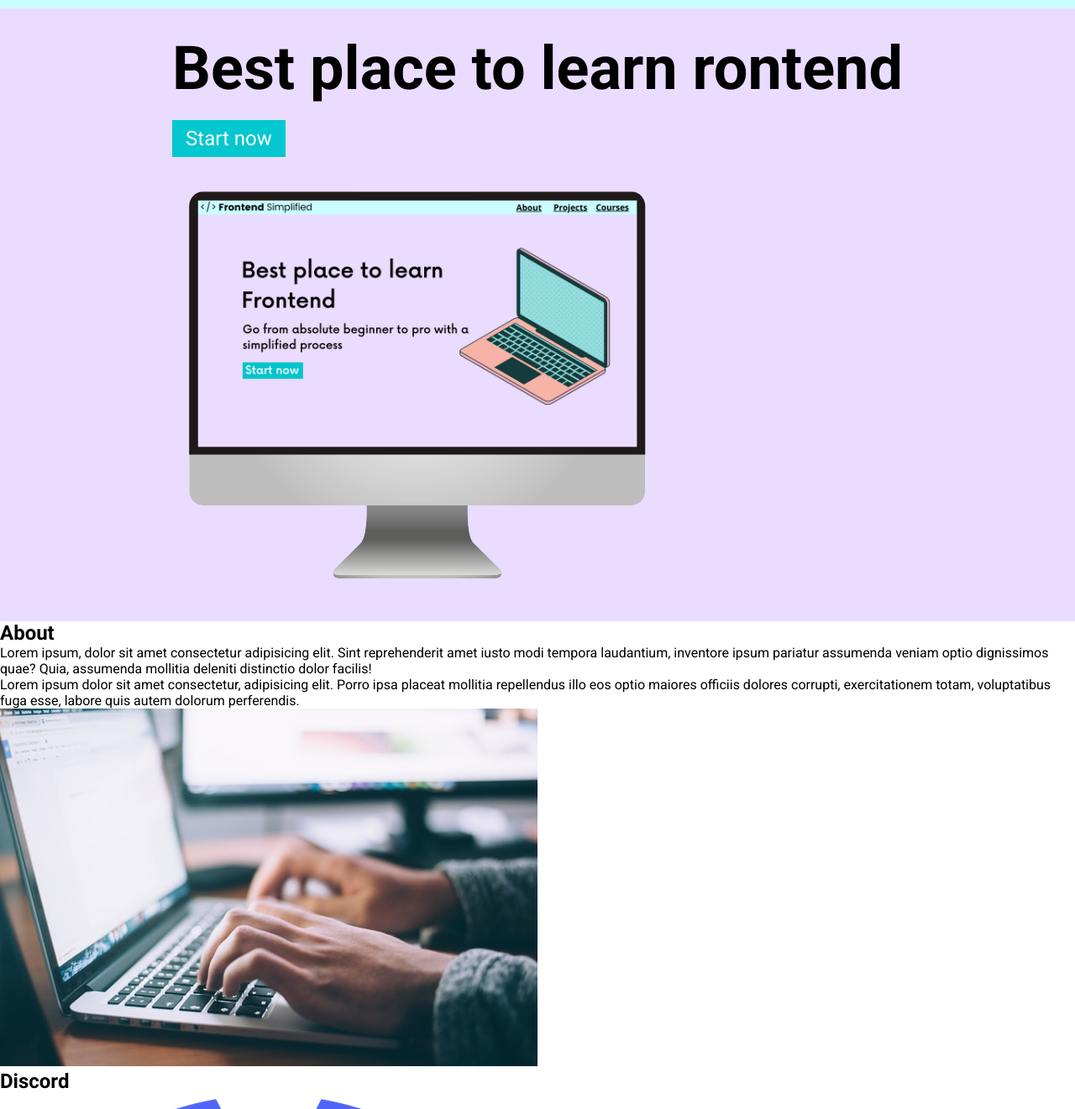
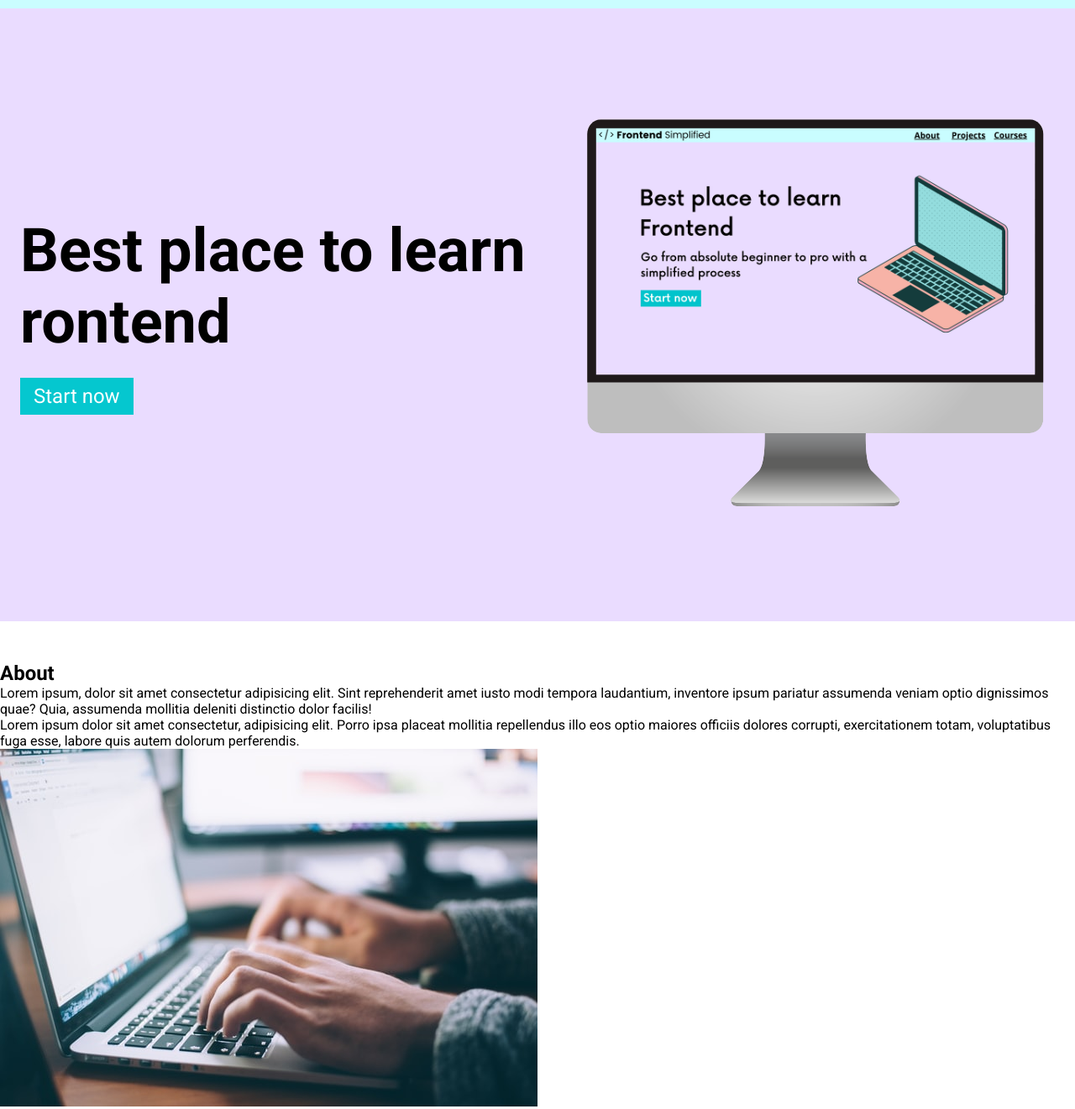
Before and after one commit to smcallday/first-efforts, a plain HTML site: page index.html in a window 1280 px wide. Shown: the part 60-1381 px from the top of the page at 84% size. Drawn offline with Linux system fonts and the light colour scheme.

Commit message:
shawns 2nd effort

```diff
--- a/index.html
+++ b/index.html
@@ -17,10 +17,10 @@
             </ul>
         </nav>
         <header>
-            <div>
+            <div class="row">
             <div>
                 <h1>Best place to learn rontend</h1>
-                <p class="subheader" from being an absolute beginner to a professional</p>
+                <p class="subheader" from being an absolute beginner to a professional></p>
                 <button>Start now</button>
             </div>
             <figure>
@@ -32,7 +32,8 @@
     <main>
         <section id="about">
         <h2>About</h2>
-        <div>
+        <div class="section__description">
+            <div>
             <p>
                 Lorem ipsum, dolor sit amet consectetur adipisicing elit. Sint reprehenderit amet iusto modi tempora laudantium, inventore ipsum pariatur assumenda veniam optio dignissimos quae? Quia, assumenda mollitia deleniti distinctio dolor facilis!
             </p>
@@ -41,6 +42,7 @@
         <figure>
             <img src="./assets/about.jpg" alt="About">
         </figure>
+        </div>
     </section>
         <section id="discord"></section>
         <h2>Discord</h2>
--- a/style.css
+++ b/style.css
@@ -62,6 +62,10 @@ li {
     padding-left: 16px;
 }
 
+#about {
+    padding: 48px 0;
+}
+
 .row {
     width: 100%;
     max-width: 1300px;
```
